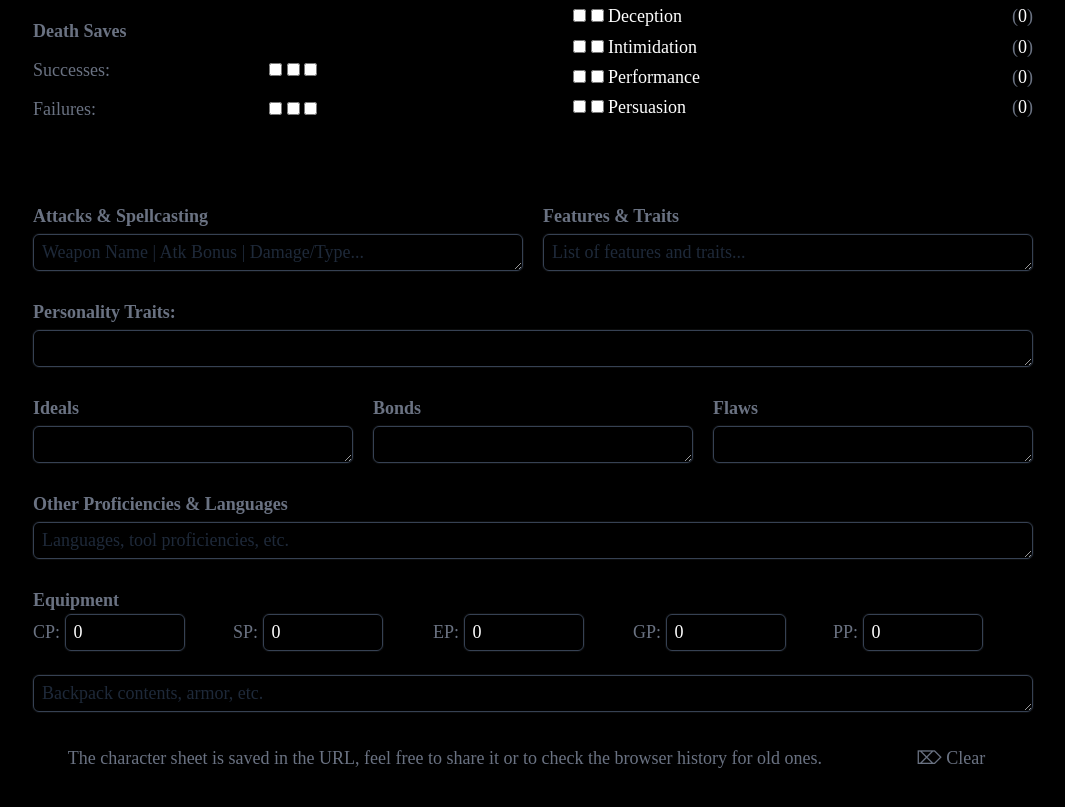
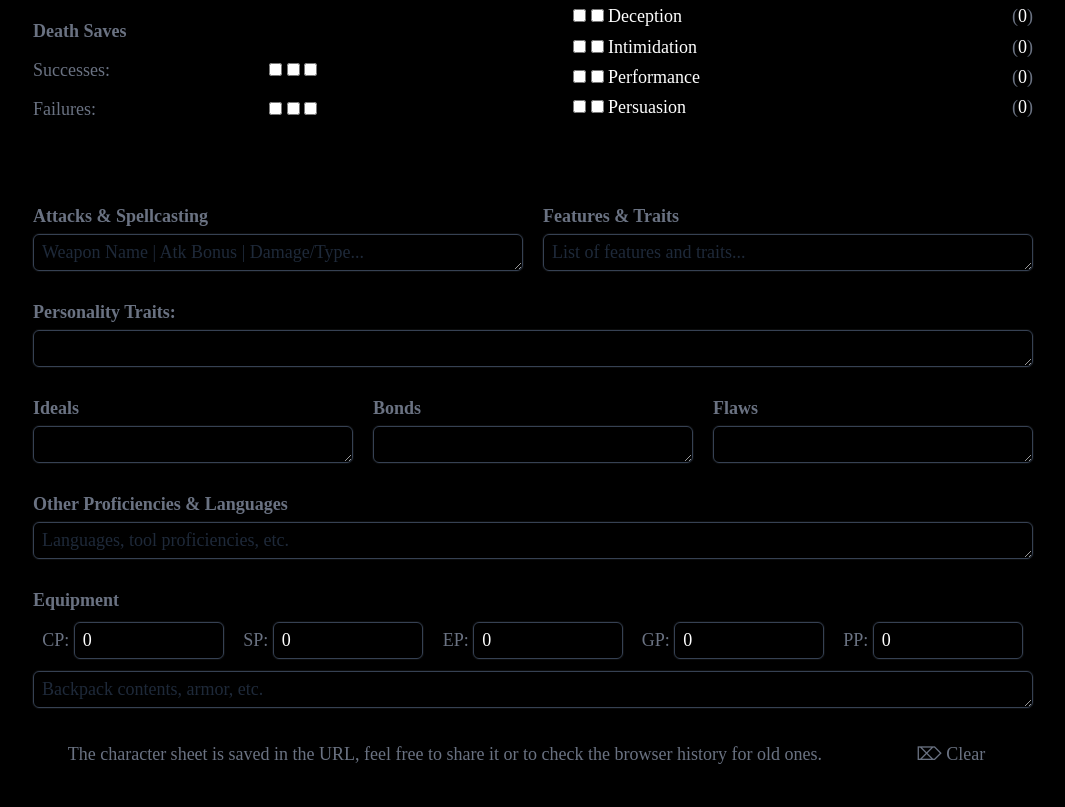
Before and after one commit to lfoscari/realsheet, a website: page index.html in a window 1280 px wide. Shown: the part 1008-1815 px from the top of the page, without its empty margins (107-1172 px from the left). Drawn offline with nearby package versions, Linux system fonts and the light colour scheme; a web font is replaced by a local one.

Commit message:
better ui

```diff
--- a/index.html
+++ b/index.html
@@ -267,47 +267,47 @@
 
             <div>
                 <h2>Equipment</h2>
-                <div class="grid grid-cols-5 mb-5">
-                    <div>
-                        <label>CP:</label>
+                <div class="grid grid-cols-5 my-2">
+                    <div class="text-center">
+                        <label class="w-1/5">CP:</label>
                         <input
-                            class="w-30"
+                            class="w-3/4"
                             x-model.number="coins.cp"
                             type="number"
                             min="0"
                         />
                     </div>
-                    <div>
-                        <label>SP:</label>
+                    <div class="text-center">
+                        <label class="w-1/5">SP:</label>
                         <input
-                            class="w-30"
+                            class="w-3/4"
                             x-model.number="coins.sp"
                             type="number"
                             min="0"
                         />
                     </div>
-                    <div>
-                        <label>EP:</label>
+                    <div class="text-center">
+                        <label class="w-1/5">EP:</label>
                         <input
-                            class="w-30"
+                            class="w-3/4"
                             x-model.number="coins.ep"
                             type="number"
                             min="0"
                         />
                     </div>
-                    <div>
-                        <label>GP:</label>
+                    <div class="text-center">
+                        <label class="w-1/5">GP:</label>
                         <input
-                            class="w-30"
+                            class="w-3/4"
                             x-model.number="coins.gp"
                             type="number"
                             min="0"
                         />
                     </div>
-                    <div>
-                        <label>PP:</label>
+                    <div class="text-center">
+                        <label class="w-1/5">PP:</label>
                         <input
-                            class="w-30"
+                            class="w-3/4"
                             x-model.number="coins.pp"
                             type="number"
                             min="0"
```
Also changed, not shown: src/output.css.
